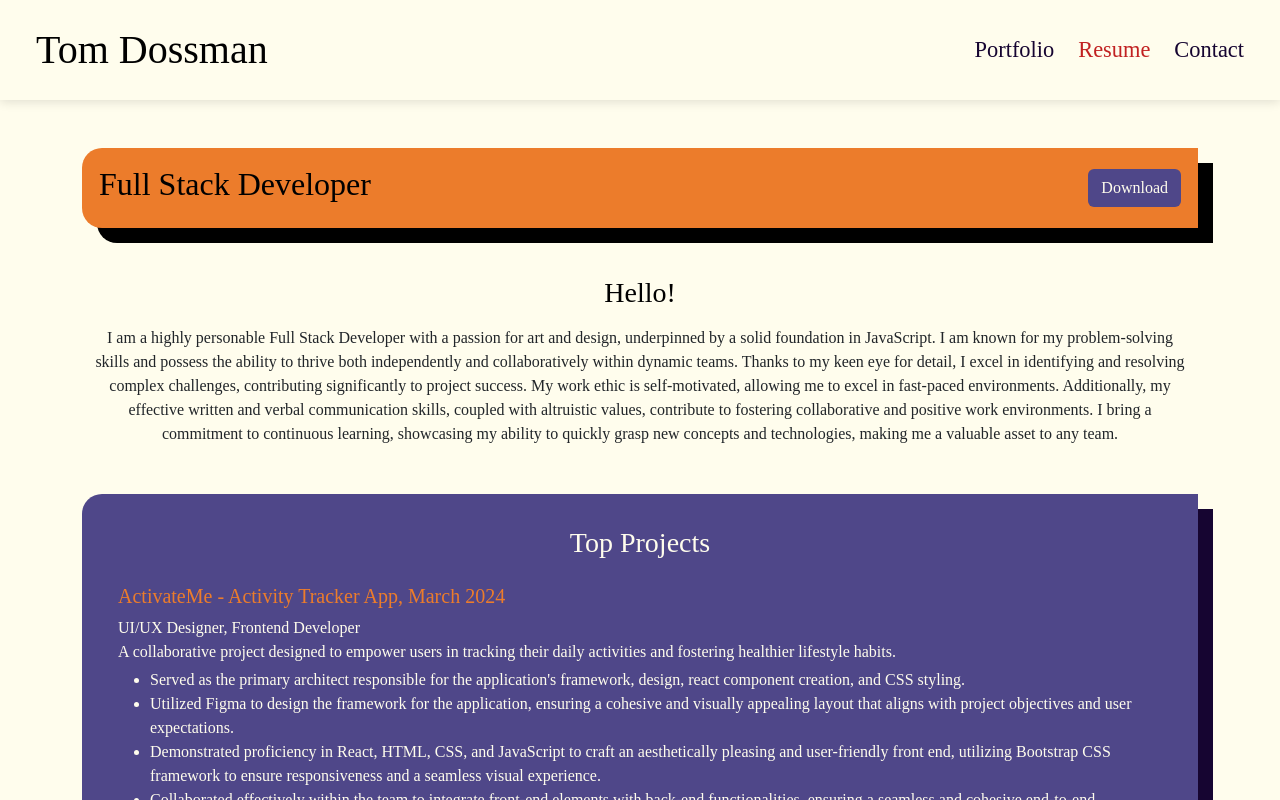
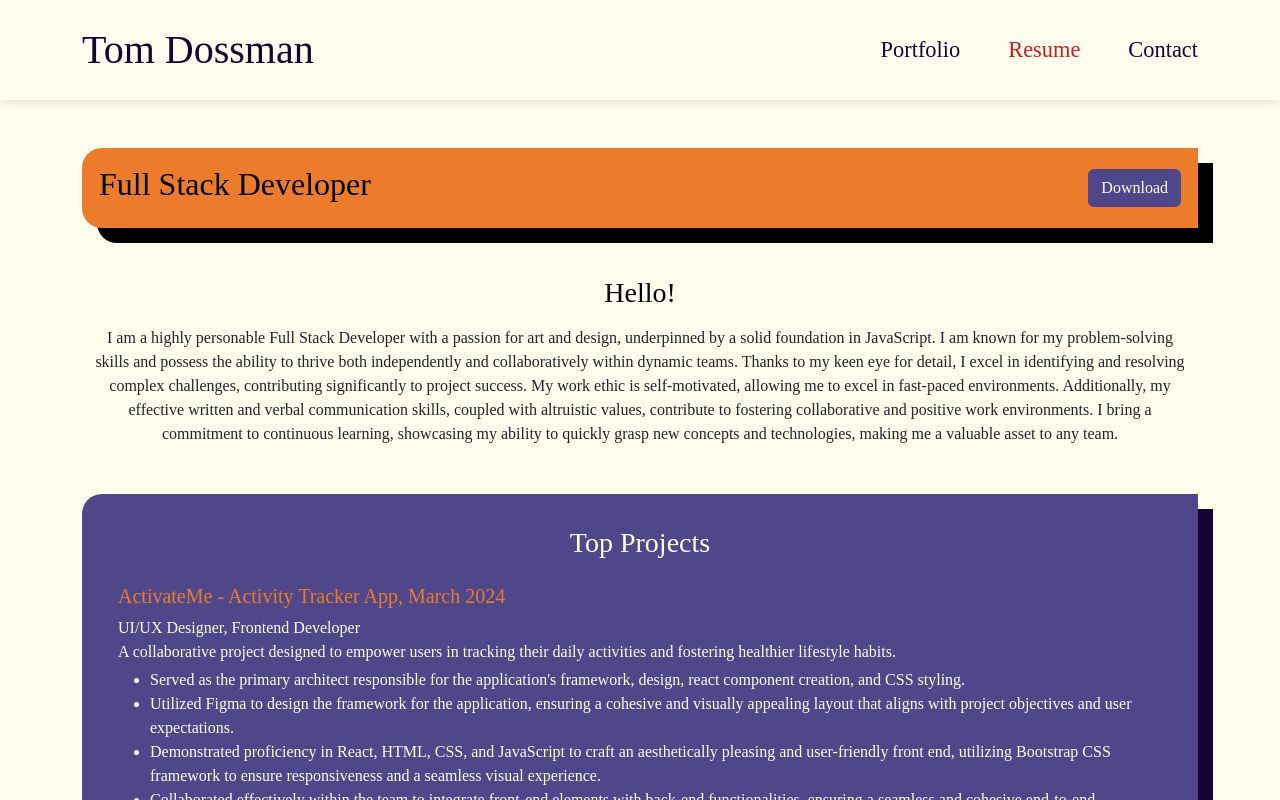
Before and after one commit to Dossman-thomas/Portfolio, a React (Vite) app: page /resume in a window 1280 px wide. Shown: the top 800 px of the page. Built offline with nearby package versions, Linux system fonts and the light colour scheme; a web font is replaced by a local one.

Commit message:
NavBar highlighting, hover, and style effects fixed so current page is highlighted in the navlinks section.  Navbar modularized seperate from the header component.

```diff
--- a/src/App.css
+++ b/src/App.css
@@ -12,6 +12,11 @@
 * {
   margin: 0;
   padding: 0;
+}
+
+a {
+  text-decoration: none;
+  color: var(--drkvio);
 }
 
 .text {
@@ -34,7 +39,7 @@ header {
   height: 100px;
   width: 100%;
   background-color: var(--bckgrnd);
-  color: var(--drkvio);
+  /* color: var(--drkvio); */
   box-shadow: 0 2px 10px rgba(0, 0, 0, 0.123);
 }
 
@@ -44,9 +49,13 @@ header {
 
 #dev-name {
   font-family: 'Spectral Sc';
-  /* color: var(--drkvio); */
   margin: 0;
   font-size: 2.5rem;
+  text-decoration: none;
+}
+
+#dev-name:hover {
+  color: var(--violet);
 }
 
 .active {
--- a/src/components/Header.jsx
+++ b/src/components/Header.jsx
@@ -1,30 +1,31 @@
 import React, { useEffect, useState } from 'react';
-import { NavLink, useLocation } from 'react-router-dom';
+import NavBar from './NavBar';
+// import { NavLink, useLocation } from 'react-router-dom';
 
 export default function Header() {
-  const location = useLocation();
-  const [currentPage, setCurrentPage] = useState(location.pathname);
+  // const location = useLocation();
+  // const [currentPage, setCurrentPage] = useState(location.pathname);
 
-  const [activeCss, setActiveCss ] = useState({
-    color: '#C12121'
-  })
+  // const [activeCss, setActiveCss ] = useState({
+  //   color: '#C12121'
+  // })
 
-  useEffect(() => {
-    setCurrentPage(location.pathname);
-  }, [location.pathname]);
+  // useEffect(() => {
+  //   setCurrentPage(location.pathname);
+  // }, [location.pathname]);
 
-  const activeLinkStyle = {
-    color: '#C12121',
-    // Add any other styles you want for the active link
-  };
+  // const activeLinkStyle = {
+  //   color: '#C12121',
+  //   // Add any other styles you want for the active link
+  // };
 
-  const changeColor = () => {
-    setActiveCss({ color: '#C12121'})
-  }
+  // const changeColor = () => {
+  //   setActiveCss({ color: '#C12121'})
+  // }
 
   return (
     <header className="container-fluid header d-flex align-items-center">
-      <nav className="navbar d-flex justify-content-between align-items-center">
+      {/* <nav className="navbar d-flex justify-content-between align-items-center">
         <NavLink to={'/'} className="navbar-brand ms-4 text" activeClassName="active" activeStyle={activeCss} onClick={changeColor}>
           <h1 id="dev-name">Tom Dossman</h1>
         </NavLink>
@@ -39,7 +40,8 @@ export default function Header() {
             <p className="text">Contact</p>
           </NavLink>
         </div>
-      </nav>
+      </nav> */}
+      <NavBar />
     </header>
   );
 }
--- /dev/null
+++ b/src/components/NavBar.jsx
@@ -0,0 +1,36 @@
+import { NavLink } from "react-router-dom";
+
+const NavBar = () => {
+  return (
+    <div className="container">
+      <ul className="nav d-flex align-items-center justify-content-between">
+        <div>
+          <li>
+            <NavLink exact to="/" id="dev-name">
+              Tom Dossman
+            </NavLink>
+          </li>
+        </div>
+        <div className="d-flex gap-5">
+          <li>
+            <NavLink to="/portfolio" className="text text-decoration-none ">
+              Portfolio
+            </NavLink>
+          </li>
+          <li>
+            <NavLink to="/resume" className="text text-decoration-none">
+              Resume
+            </NavLink>
+          </li>
+          <li>
+            <NavLink to="/contact" className="text text-decoration-none">
+              Contact
+            </NavLink>
+          </li>
+        </div>
+      </ul>
+    </div>
+  );
+};
+
+export default NavBar;
```
